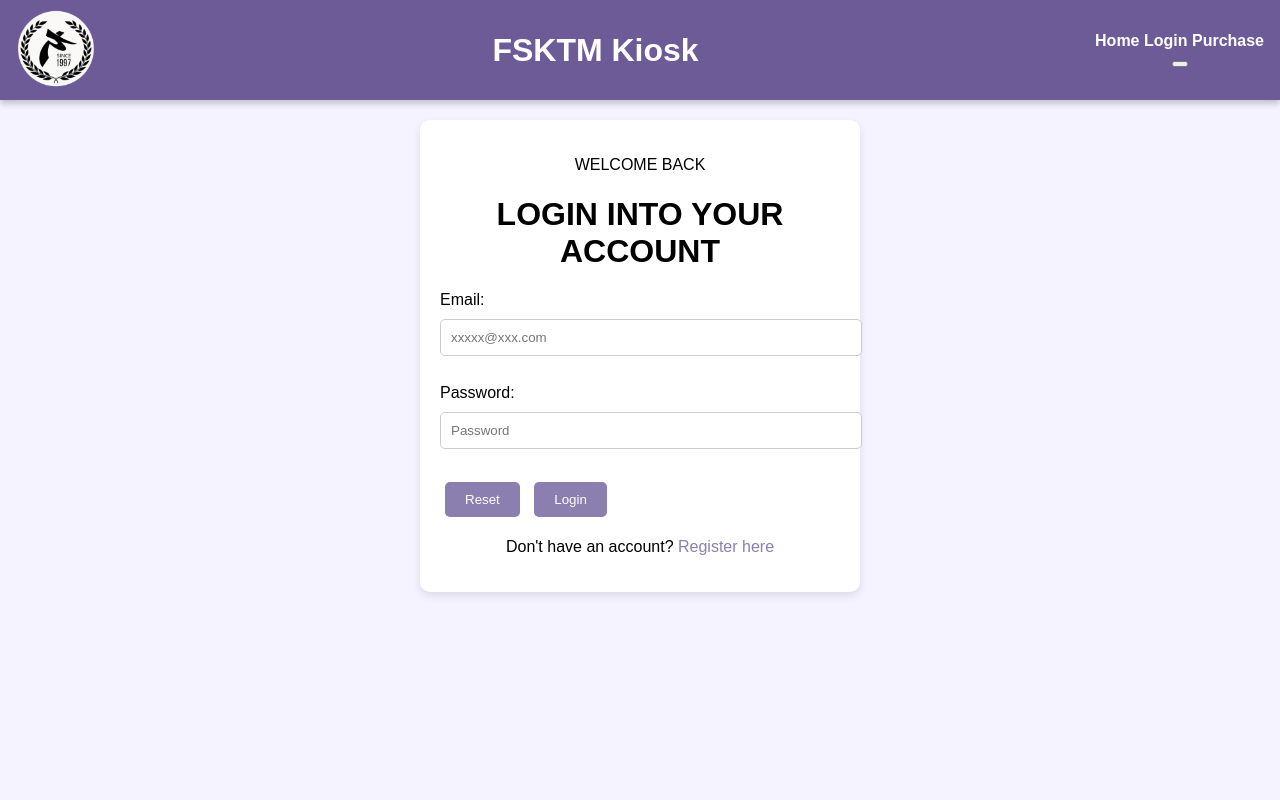
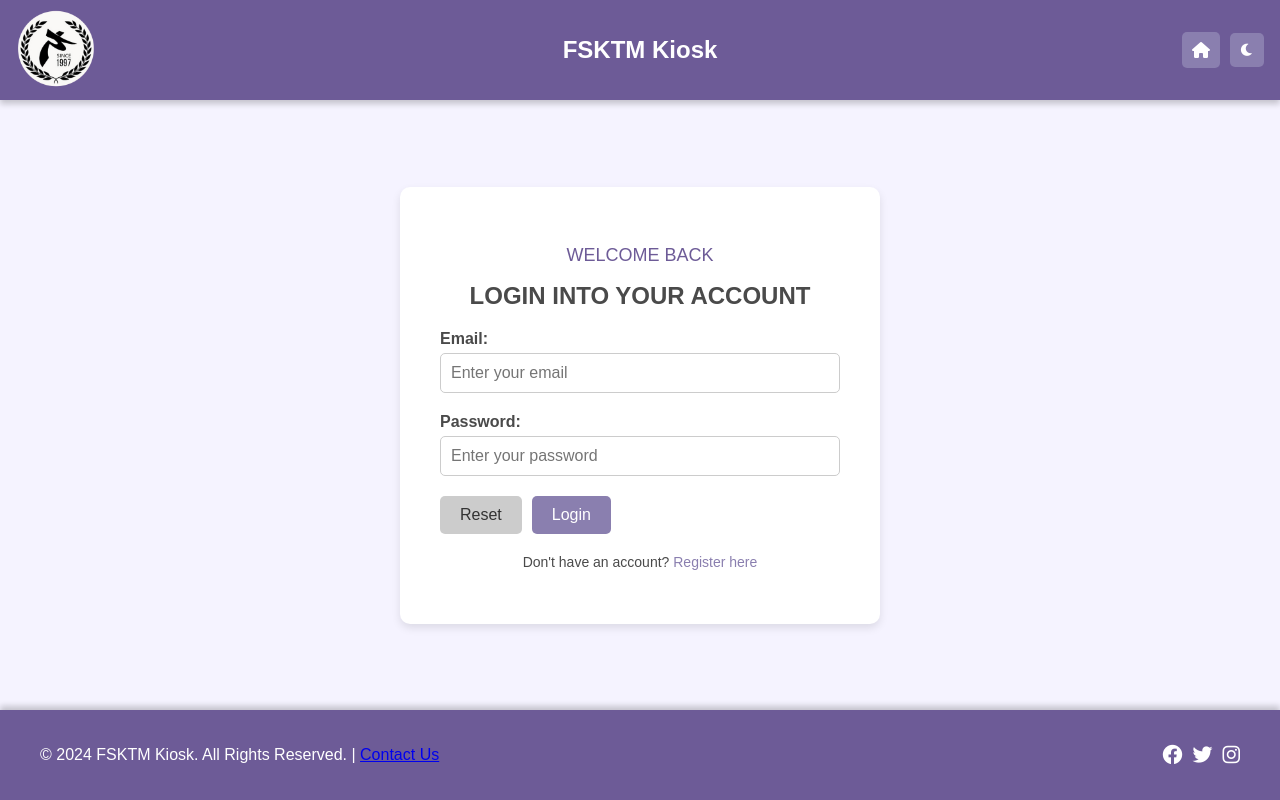
Before and after one commit to Gridiffin/FSKTM-Kiosk, a PHP site: page /login.html in a window 1280 px wide. Run offline with PHP 8.4, Linux system fonts and the light colour scheme.

Commit message:
git commit

```diff
--- a/ProjectWebDev/assets/css/styleslogin.css
+++ b/ProjectWebDev/assets/css/styleslogin.css
@@ -6,6 +6,9 @@ body {
   background: #f5f3ff; /* Light purple background */
   color: black; /* Dark gray for text */
   text-align: center;
+  display: flex;
+  flex-direction: column;
+  min-height: 100vh; /* Ensure the body takes up at least the full viewport height */
 }
 
 /* Header Section */
@@ -16,73 +19,246 @@ header {
   justify-content: space-between;
   align-items: center;
   box-shadow: 0 4px 6px rgba(0, 0, 0, 0.2);
+  position: sticky;
+  top: 0;
+  z-index: 1000;
 }
 
-/* Navigation Links */
-header nav a {
-  list-style: none;
-  margin: 0;
-  padding: 0;
-  display: flex inline;
-  gap: 15px;
-  color: white;
-  text-decoration: none;
-  font-weight: bold;
-  transition: color 0.3s, transform 0.2s;
+/* Logo Container */
+#logo-container {
+  display: flex;
+  align-items: center;
 }
 
-header div h1 {
+#logo {
+  width: 80px;
+  height: auto;
+}
+
+/* Centered Text */
+#header-center-text {
+  position: absolute;
+  left: 50%;
+  transform: translateX(-50%);
+}
+
+#header-center-text h1 {
+  margin: 0;
+  font-size: 24px;
   color: white;
 }
 
-header div a img {
-  width: 80px; /* Set the desired width */
-  height: auto; /* Maintain aspect ratio */
+/* Grouped Navigation Links and Dark Mode Button Container */
+#nav-and-dark-mode-container {
+  display: flex;
+  align-items: center;
+  gap: 10px; /* Space between buttons */
+}
+
+/* Dark Mode Button Styles */
+#dark-mode-btn {
+  padding: 10px 15px;
+  font-size: 14px;
+  color: white;
+  background-color: #8a7faf; /* Light purple */
+  border: none;
+  border-radius: 5px;
+  cursor: pointer;
+  transition: background-color 0.3s, transform 0.2s;
+}
+
+#dark-mode-btn:hover {
+  background-color: #6d5b97; /* Darker purple on hover */
+  transform: scale(1.05);
 }
 
 /* Main Content */
 main {
-  margin: 20px auto;
+  flex: 1; /* Allow the main content to grow and take up remaining space */
   padding: 20px;
-  max-width: 400px;
+  display: flex;
+  justify-content: center;
+  align-items: center;
+}
+
+/* Login Container */
+.login-container {
   background-color: white;
+  padding: 40px;
   border-radius: 10px;
   box-shadow: 0 4px 8px rgba(0, 0, 0, 0.1);
+  max-width: 400px;
+  width: 100%;
+  animation: fadeIn 0.5s ease-in-out;
 }
 
-form {
+@keyframes fadeIn {
+  from {
+    opacity: 0;
+    transform: translateY(-20px);
+  }
+  to {
+    opacity: 1;
+    transform: translateY(0);
+  }
+}
+
+/* Headings */
+#head1 {
+  font-size: 18px;
+  color: #6d5b97; /* Muted purple */
+  margin-bottom: 10px;
+}
+
+#head2 {
+  font-size: 24px;
+  color: #4a4a4a; /* Dark gray */
+  margin-bottom: 20px;
+}
+
+/* Form Group */
+.form-group {
+  margin-bottom: 20px;
   text-align: left;
 }
 
-input[type="email"], input[type="password"] {
+.form-group label {
+  display: block;
+  margin-bottom: 5px;
+  font-weight: bold;
+  color: #4a4a4a; /* Dark gray */
+}
+
+.form-group input {
   width: 100%;
   padding: 10px;
-  margin: 10px 0;
   border: 1px solid #ccc;
   border-radius: 5px;
+  font-size: 16px;
+  box-sizing: border-box; /* Include padding and border in the element's total width */
+  transition: border-color 0.3s, box-shadow 0.3s;
 }
 
-input[type="submit"], input[type="reset"] {
+.form-group input:focus {
+  border-color: #8a7faf; /* Light purple border on focus */
+  outline: none; /* Remove default outline */
+  box-shadow: 0 0 5px rgba(138, 127, 175, 0.5); /* Add a subtle shadow */
+}
+
+/* Form Actions */
+.form-actions {
+  display: flex;
+  gap: 10px;
+  margin-top: 20px;
+}
+
+.btn-reset, .btn-login {
   padding: 10px 20px;
-  background-color: #8a7faf; /* Light purple */
-  color: white;
   border: none;
   border-radius: 5px;
   cursor: pointer;
-  margin: 5px;
+  font-size: 16px;
   transition: background-color 0.3s, transform 0.2s;
 }
 
-input[type="submit"]:hover, input[type="reset"]:hover {
+.btn-reset {
+  background-color: #ccc;
+  color: #333;
+}
+
+.btn-reset:hover {
+  background-color: #bbb;
+  transform: scale(1.05);
+}
+
+.btn-login {
+  background-color: #8a7faf;
+  color: white;
+}
+
+.btn-login:hover {
+  background-color: #6d5b97;
+  transform: scale(1.05);
+}
+
+/* Registration Link */
+.register-link {
+  margin-top: 20px;
+  font-size: 14px;
+  color: #4a4a4a; /* Dark gray */
+}
+
+.register-link a {
+  color: #8a7faf; /* Light purple */
+  text-decoration: none;
+  transition: color 0.3s;
+}
+
+.register-link a:hover {
+  color: #6d5b97; /* Darker purple on hover */
+  text-decoration: underline;
+}
+
+/* Footer Section */
+footer {
+  background-color: #6d5b97; /* Muted purple */
+  color: white;
+  padding: 20px;
+  text-align: center;
+  box-shadow: 0 -4px 6px rgba(0, 0, 0, 0.2);
+  margin-top: auto; /* Push the footer to the bottom */
+}
+
+.footer-content {
+  display: flex;
+  justify-content: space-between;
+  align-items: center;
+  max-width: 1200px;
+  margin: 0 auto;
+}
+
+.social-media {
+  display: flex;
+  gap: 10px;
+}
+
+.social-media a {
+  color: white;
+  font-size: 20px;
+  transition: color 0.3s;
+}
+
+.social-media a:hover {
+  color: #c4c1ce; /* Softer lavender for hover effect */
+}
+
+/* Icon Button Styles */
+.icon-btn {
+  padding: 10px;
+  font-size: 16px;
+  color: white;
+  background-color: #8a7faf; /* Light purple */
+  border: none;
+  border-radius: 5px;
+  cursor: pointer;
+  transition: background-color 0.3s, transform 0.2s;
+  text-decoration: none; /* Remove underline for the home button */
+  display: flex;
+  align-items: center;
+  justify-content: center;
+}
+
+.icon-btn:hover {
   background-color: #6d5b97; /* Darker purple on hover */
   transform: scale(1.05);
 }
 
-a {
-  color: #8a7faf; /* Light purple */
-  text-decoration: none;
+/* Dark Mode Button */
+#dark-mode-btn {
+  padding: 10px;
 }
 
-a:hover {
-  text-decoration: underline;
+/* Home Button */
+#home-btn {
+  padding: 10px;
 }
--- /dev/null
+++ b/ProjectWebDev/assets/js/login.js
@@ -0,0 +1,35 @@
+// login.js
+
+// Dark Mode Toggle (consistent with index.html)
+function setupDarkModeToggle() {
+    const darkModeBtn = document.getElementById("dark-mode-btn");
+
+    darkModeBtn.addEventListener("click", () => {
+        document.body.classList.toggle("dark-mode");
+        document.querySelector("header").classList.toggle("dark-mode");
+        document.querySelector("footer").classList.toggle("dark-mode");
+    });
+}
+
+// Input Field Focus Effects
+function setupInputFocusEffects() {
+    const inputs = document.querySelectorAll("input[type='email'], input[type='password']");
+
+    inputs.forEach(input => {
+        input.addEventListener("focus", () => {
+            input.style.borderColor = "#8a7faf"; // Light purple
+            input.style.boxShadow = "0 0 5px rgba(138, 127, 175, 0.5)";
+        });
+
+        input.addEventListener("blur", () => {
+            input.style.borderColor = "#ccc";
+            input.style.boxShadow = "none";
+        });
+    });
+}
+
+// Initialize Functions
+document.addEventListener("DOMContentLoaded", () => {
+    setupDarkModeToggle();
+    setupInputFocusEffects();
+});
--- a/ProjectWebDev/login.html
+++ b/ProjectWebDev/login.html
@@ -5,54 +5,78 @@
     <meta name="viewport" content="width=device-width, initial-scale=1.0">
     <title>Login - My Website</title>
     <link rel="stylesheet" href="./assets/css/styleslogin.css">
+    <link href="https://cdnjs.cloudflare.com/ajax/libs/font-awesome/6.0.0-beta3/css/all.min.css" rel="stylesheet">
 </head>
 <body>
     <!-- Header Section -->
     <header>
+        <!-- Logo Container -->
         <div id="logo-container">
             <a href="./index.html" id="logo-link">
                 <img src="./assets/images/fsktm_logo.png" alt="Website Logo" id="logo">
             </a>
         </div>
+
+        <!-- Centered Text -->
         <div id="header-center-text">
             <h1>FSKTM Kiosk</h1>
         </div>
+
+        <!-- Grouped Navigation Links and Dark Mode Button -->
         <div id="nav-and-dark-mode-container">
-            <nav id="nav-links">
-                <a href="./index.html" class="nav-link">Home</a>
-                <a href="./login.html" class="nav-link">Login</a>
-                <a href="./purchase.html" class="nav-link">Purchase</a>
-            </nav>
-            <button id="dark-mode-btn">
+            <!-- Home Button (Icon) -->
+            <a href="./index.html" id="home-btn" class="icon-btn">
+                <i class="fas fa-home"></i>
+            </a>
+
+            <!-- Dark Mode Toggle Icon -->
+            <button id="dark-mode-btn" class="icon-btn">
                 <i id="dark-mode-icon" class="fas fa-moon"></i>
             </button>
         </div>
     </header>
 
+    <!-- Main Content -->
     <main>
+        <!-- Login Container -->
+        <div class="login-container">
             <p id="head1">WELCOME BACK</p>
             <h1 id="head2">LOGIN INTO YOUR ACCOUNT</h1>
 
             <!-- Login Form -->
             <form action="./login.php" method="POST">
-            <div>
-                <label for="email">Email:</label><br>
-                <input type="email" id="email" name="email" placeholder="xxxxx@xxx.com" required>
+                <div class="form-group">
+                    <label for="email">Email:</label>
+                    <input type="email" id="email" name="email" placeholder="Enter your email" required>
                 </div>
-            <br>
-            <div>
-                <label for="psswrd">Password:</label><br>
-                <input type="password" id="psswrd" name="psswrd" placeholder="Password" required>
+                <div class="form-group">
+                    <label for="password">Password:</label>
+                    <input type="password" id="password" name="password" placeholder="Enter your password" required>
                 </div>
-            <br>
-            <div>
-                <input type="reset">
-                <input type="submit" value="Login">
+                <div class="form-actions">
+                    <input type="reset" value="Reset" class="btn-reset">
+                    <input type="submit" value="Login" class="btn-login">
                 </div>
             </form>
 
             <!-- Registration Redirect -->
-        <p>Don't have an account? <a href="./registration.html">Register here</a></p>
+            <p class="register-link">Don't have an account? <a href="./registration.html">Register here</a></p>
+        </div>
     </main>
+
+    <!-- Footer Section -->
+    <footer id="footer">
+        <div class="footer-content">
+            <p>&copy; 2024 FSKTM Kiosk. All Rights Reserved. | <a href="./contact.html">Contact Us</a></p>
+            <div class="social-media">
+                <a href="#"><i class="fab fa-facebook"></i></a>
+                <a href="#"><i class="fab fa-twitter"></i></a>
+                <a href="#"><i class="fab fa-instagram"></i></a>
+            </div>
+        </div>
+    </footer>
+
+    <!-- JavaScript -->
+    <script src="./assets/js/login.js"></script>
 </body>
 </html>
```
Lines whose indentation alone changed are shown as unchanged.
